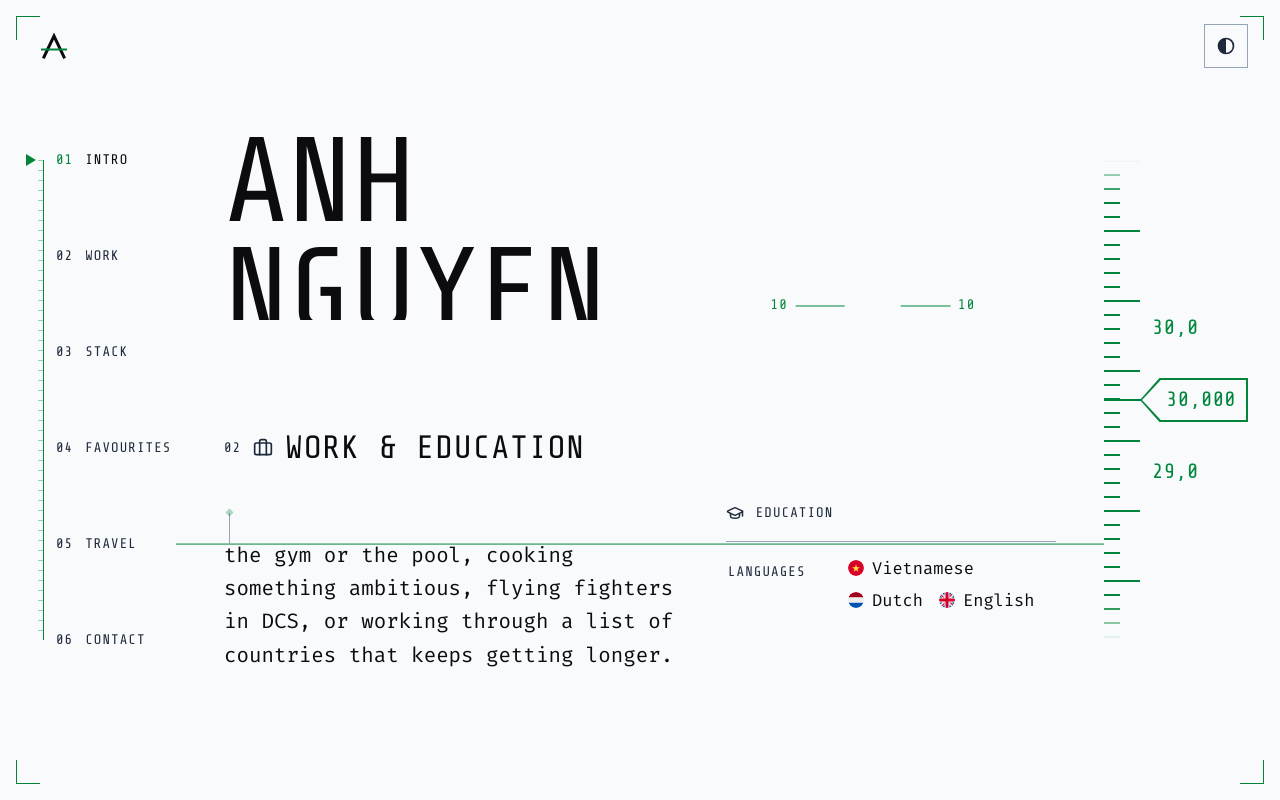
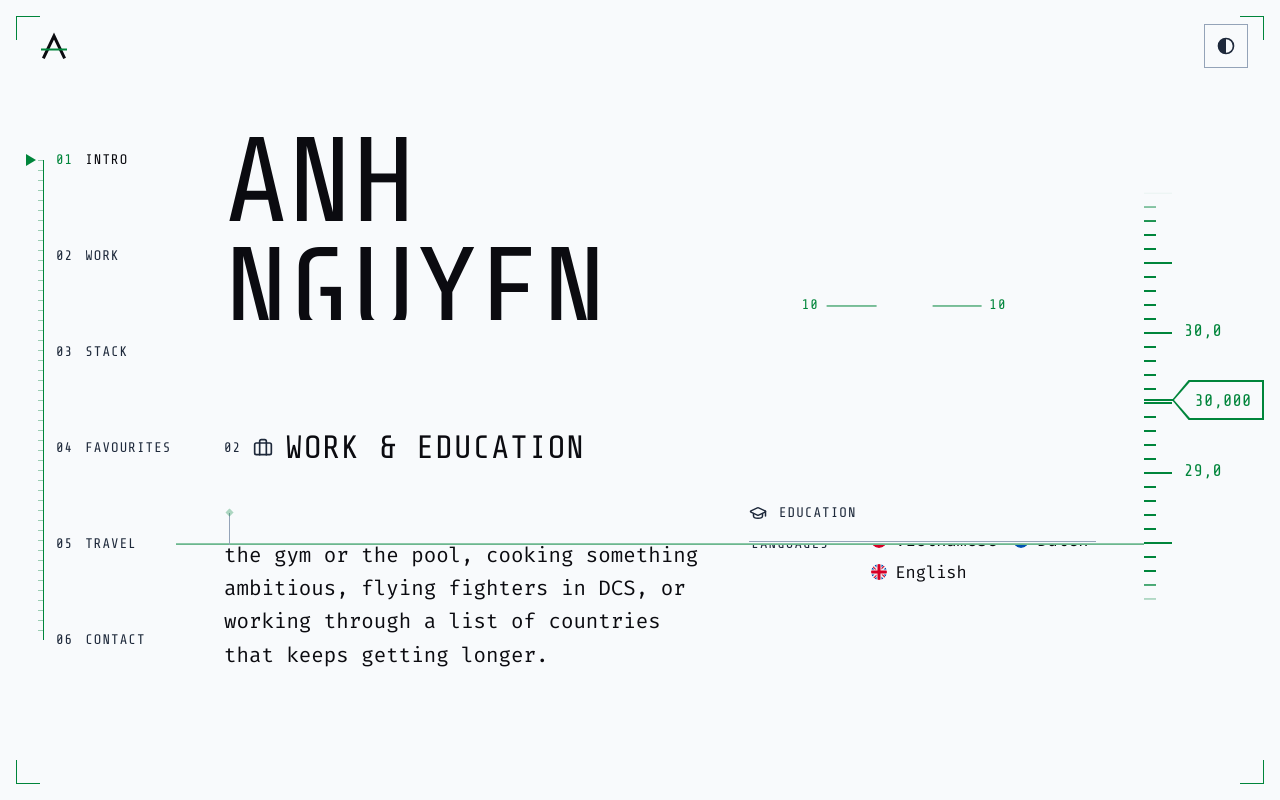
Before and after one commit to DanDan201/DanDan201.github.io, a React (Vite) app: page / in a window 1280 px wide. Shown: the top 800 px of the page. Built offline with nearby package versions, Linux system fonts and the light colour scheme.

Commit message:
Compact and right-align F-16 HUD

```diff
--- a/src/styles.css
+++ b/src/styles.css
@@ -898,7 +898,7 @@ h3 {
 /* Desktop HUD: tape, frame furniture, 12-column sections. */
 @media (min-width: 62rem) {
   :root {
-    --hud-rail-width: 9rem;
+    --hud-rail-width: 7.5rem;
   }
   .status-bar {
     display: none;
@@ -1017,11 +1017,11 @@ h3 {
 
 .hud-scale {
   position: absolute;
-  top: max(20svh, 7rem);
-  right: var(--s5);
-  bottom: max(20svh, 7rem);
+  top: max(24svh, 7rem);
+  right: var(--s3);
+  bottom: max(24svh, 7rem);
   width: min(var(--hud-rail-width), 18vw);
-  min-width: 9rem;
+  min-width: 7.5rem;
   overflow: visible;
   isolation: isolate;
   color: var(--hud-green);
@@ -1043,7 +1043,7 @@ h3 {
   position: absolute;
   inset: 0 auto 0 0;
   z-index: 1;
-  width: 2.25rem;
+  width: 1.75rem;
   overflow: hidden;
   mask-image: linear-gradient(transparent, black 8%, black 92%, transparent);
 }
@@ -1052,20 +1052,20 @@ h3 {
   position: absolute;
   inset: 0 auto auto 0;
   display: block;
-  width: 2.25rem;
+  width: 1.75rem;
   height: 200%;
   background:
-    repeating-linear-gradient(to bottom, var(--hud-green) 0 2px, transparent 2px 0.875rem) left top / 1rem 100% no-repeat,
-    repeating-linear-gradient(to bottom, var(--hud-green) 0 2px, transparent 2px 4.375rem) left top / 2.25rem 100% no-repeat;
+    repeating-linear-gradient(to bottom, var(--hud-green) 0 2px, transparent 2px 0.875rem) left top / 0.75rem 100% no-repeat,
+    repeating-linear-gradient(to bottom, var(--hud-green) 0 2px, transparent 2px 4.375rem) left top / 1.75rem 100% no-repeat;
 }
 
 .hud-scale-label {
   position: absolute;
-  left: 3rem;
+  left: 2.5rem;
   z-index: 2;
   color: var(--hud-green);
   font-family: var(--font-hud);
-  font-size: var(--step-1);
+  font-size: var(--step-0);
   line-height: 1;
   letter-spacing: 0.02em;
   white-space: nowrap;
@@ -1073,23 +1073,23 @@ h3 {
 }
 
 .hud-scale-label-upper {
-  top: calc(50% - 4.5rem);
+  top: calc(50% - 4.375rem);
 }
 
 .hud-scale-label-lower {
-  top: calc(50% + 4.5rem);
+  top: calc(50% + 4.375rem);
 }
 
 .hud-altimeter {
   position: absolute;
   top: 50%;
   right: 0;
-  left: 2.25rem;
+  left: 1.75rem;
   z-index: 3;
   display: grid;
   place-items: center;
-  height: 2.75rem;
-  padding: 0 0.375rem 0 1.25rem;
+  height: 2.5rem;
+  padding: 0 0.25rem 0 0.875rem;
   background: var(--hud-green);
   color: var(--hud-green);
   clip-path: polygon(0 50%, 18% 0, 100% 0, 100% 100%, 18% 100%);
@@ -1112,7 +1112,7 @@ h3 {
   min-width: 6ch;
   color: var(--hud-green);
   font-family: var(--font-hud);
-  font-size: var(--step-1);
+  font-size: var(--step-0);
   font-variant-numeric: tabular-nums;
   letter-spacing: 0.02em;
   line-height: 1;
@@ -1121,7 +1121,7 @@ h3 {
 }
 
   .frames {
-    padding: 0 calc(var(--s5) + var(--hud-rail-width)) 0 var(--tape);
+    padding: 0 calc(var(--s3) + var(--hud-rail-width)) 0 var(--tape);
   }
 
   .frame {
```
